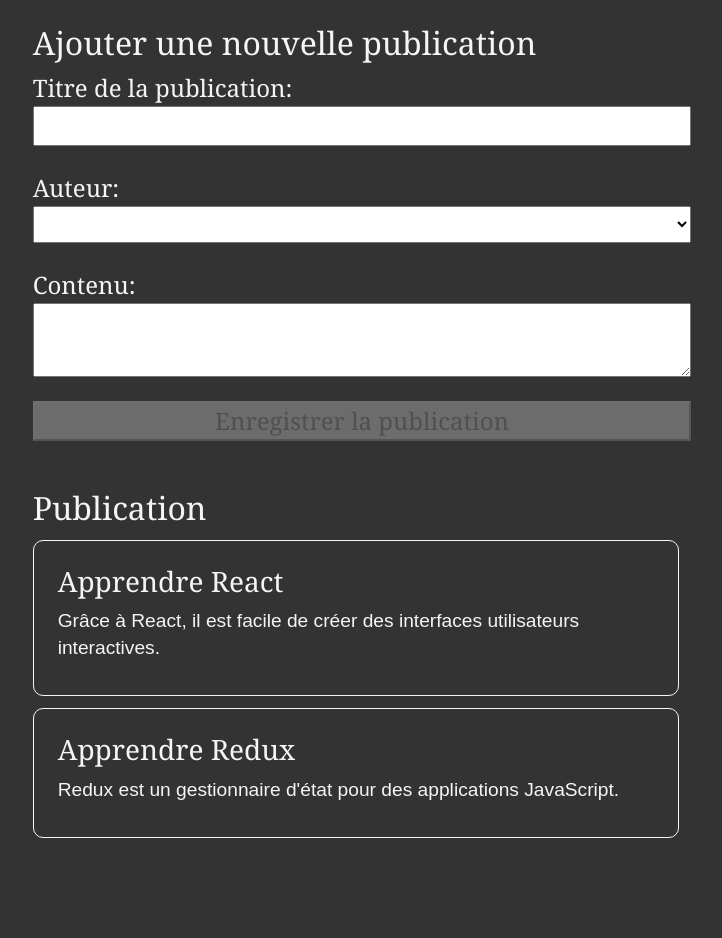
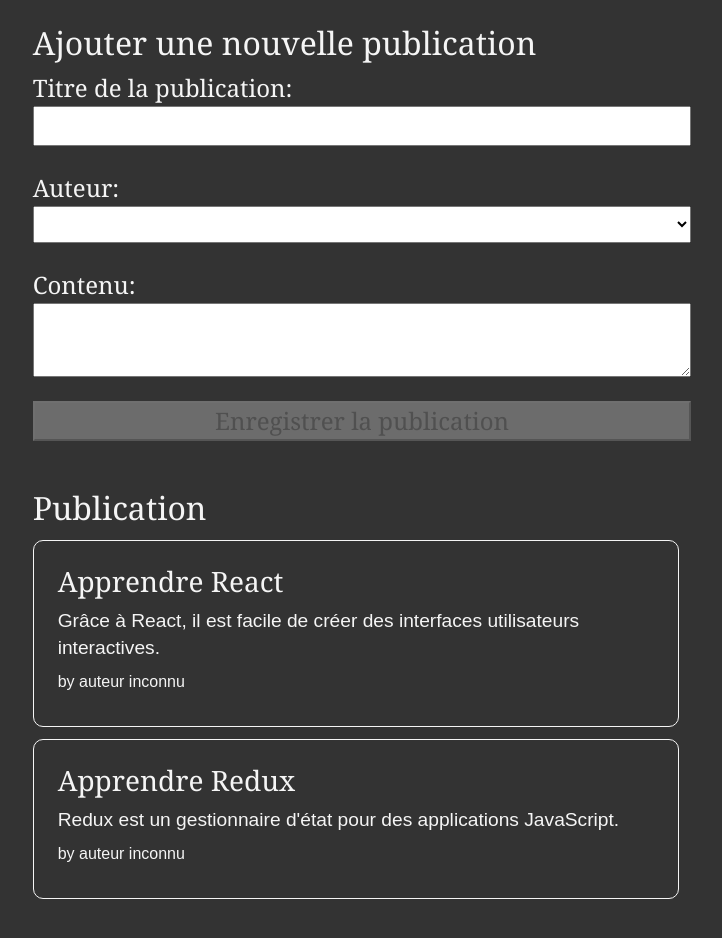
Before and after one commit to EdenSahile/Posts-List, a React (Create React App) app: page / in a window 1280 px wide. Shown: the top 938 px of the page, without its empty margins (278-1000 px from the left). Built offline with nearby package versions, Linux system fonts and the light colour scheme.

Commit message:
affichage de l'auteur dans les publications

```diff
--- a/src/features/AddPostForm.js
+++ b/src/features/AddPostForm.js
@@ -1,23 +1,24 @@
 import {useState} from 'react';
 import { useDispatch,useSelector } from "react-redux";
-import { nanoid } from '@reduxjs/toolkit';
 import { postAdded } from './postSlice';
 import {selectAllUsers} from '../features/users/usersSlice'
 
 const AddPostForm = () => {
 
-  const users=useSelector(selectAllUsers)
-  console.log(users)
+const dispatch = useDispatch();
 
 const [title, setTitle]=useState("")
 const [content, setContent] = useState("");
 const [userId, setUserId] = useState("");
 
-const handleChangeTitle=(e)=>setTitle(e.target.value)
-const handleChangeContent = (e) => setContent(e.target.value);
-const handleChangeAuthor = (e) => setUserId(e.target.value);
 
-const dispatch = useDispatch();
+const users=useSelector(selectAllUsers)
+
+const handleChangeTitle=e=>setTitle(e.target.value)
+const handleChangeContent = e => setContent(e.target.value);
+const handleChangeAuthor = e => setUserId(e.target.value);
+
+
 
 
 const onSavePostClicked=()=>{
@@ -58,7 +59,6 @@
         <select id="postAuthor" value={userId} onChange={handleChangeAuthor}>
           <option value=""></option>
           {usersOptions}
-
         </select>
         <label htmlFor="postContent">Contenu:</label>
         <textarea
@@ -67,10 +67,7 @@
           value={content}
           onChange={handleChangeContent}
         />
-        <button type="button"
-        onClick={onSavePostClicked}
-        disabled={!canSave}
-        >
+        <button type="button" onClick={onSavePostClicked} disabled={!canSave}>
           Enregistrer la publication
         </button>
       </form>
--- a/src/features/PostAuthor.js
+++ b/src/features/PostAuthor.js
@@ -1,9 +1,17 @@
+import { useSelector } from "react-redux"
+import { selectAllUsers } from "./users/usersSlice"
 
+const PostAuthor = ({userId}) => {
 
-const PostAuthor = () => {
+    const users=useSelector(selectAllUsers)
+    console.log(users)
+
+ const auteur=users.find(user=>user.id === userId)
+
+console.log(auteur)
 
     return <span>
-        by name or 'Unknown author'
+       by {auteur ? auteur.name : 'auteur inconnu'}
         </span>
 }
 export default PostAuthor
--- a/src/features/PostsList.js
+++ b/src/features/PostsList.js
@@ -1,10 +1,12 @@
 import {useSelector} from 'react-redux'
+import PostAuthor from './PostAuthor';
 import { selectAllPosts } from './postSlice';
 
 const PostsList = () => {
 
 
   const posts=useSelector(selectAllPosts)
+  console.log(posts)
 
 
   const renderedPosts=posts.map(post=>{
@@ -12,6 +14,9 @@
       <article key={post.id}>
         <h3>{post.title}</h3>
         <p>{post.content.substring(0, 100)}</p>
+        <p className='postCredit'>
+        <PostAuthor userId={post.userId}/>
+        </p>
       </article>
     );
 
@@ -22,6 +27,7 @@
     <section>
       <h2>Publication</h2>
       {renderedPosts}
+
     </section>
   );
 };
--- a/src/features/postSlice.js
+++ b/src/features/postSlice.js
@@ -28,13 +28,13 @@
         reducer(state,action){
           state.push(action.payload)
         },
-        prepare(title,content,userID){
+        prepare(title,content,userId){
           return{
             payload:{
               id:nanoid(),
               title,
               content,
-              userID
+              userId
             }
           }
         }
--- a/src/features/users/usersSlice.js
+++ b/src/features/users/usersSlice.js
@@ -2,9 +2,9 @@
 
 
 const initialState=[
-    {id:0, name:"melissa Young"},
-     {id:2, name:"Sophie Dupont"},
-     {id:3, name:" Eric Marcel"}
+    {id:"0", name:"melissa Young"},
+     {id:"1", name:"Sophie Dupont"},
+     {id:"2", name:" Eric Marcel"}
 ]
 
 
```
